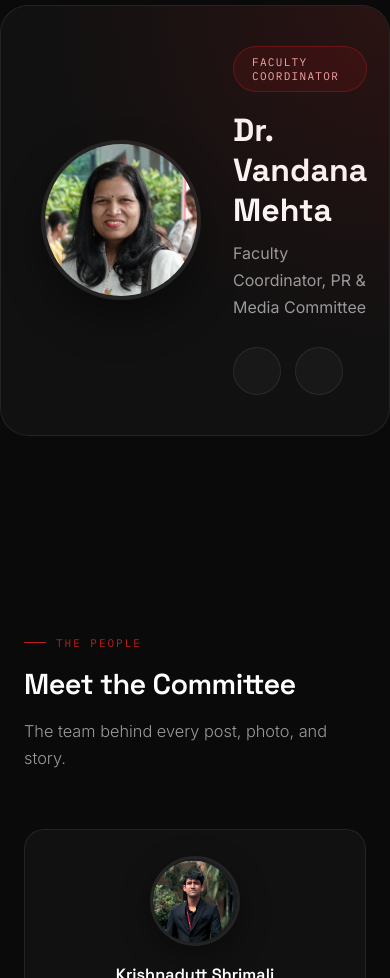
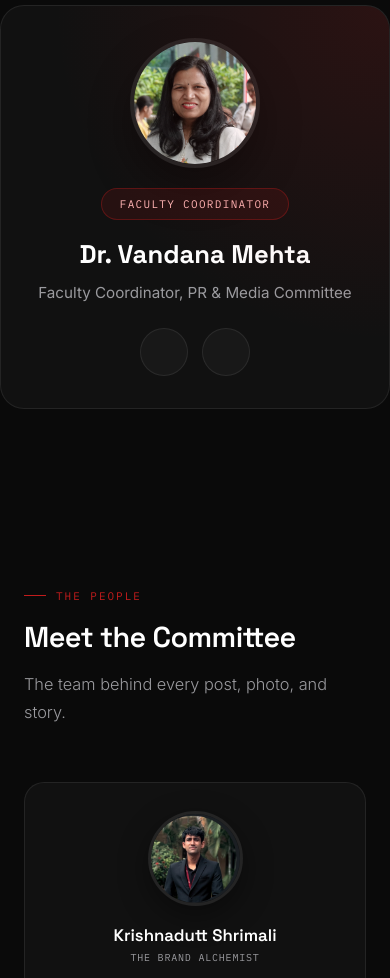
Before and after one commit to trexiznub/siib-prmc, a plain HTML site: page index.html in a window 390 px wide. Shown: the part 6650-7628 px from the top of the page. Drawn offline with Linux system fonts and the light colour scheme.

Commit message:
Added PRMC favicon and mobile responsiveness fixes

```diff
--- a/index.html
+++ b/index.html
@@ -4,6 +4,7 @@
 <meta charset="UTF-8">
 <meta name="viewport" content="width=device-width, initial-scale=1.0, viewport-fit=cover">
 <title>PR & Media Committee — SIIB</title>
+<link rel="icon" type="image/png" href="assets/favicon.png">
 <meta name="description" content="The official digital hub of the Public Relations & Media Committee, Symbiosis Institute of International Business. Connecting stories. Building communities. Shaping the SIIB experience.">
 <meta name="theme-color" content="#0A0A0A">
 <link rel="preconnect" href="https://fonts.googleapis.com">
@@ -468,6 +469,86 @@
 
     border-color:transparent;
 }
+
+/* ---------- Mobile Responsive Fixes ---------- */
+
+@media(max-width:560px){
+
+  /* Committee cards */
+  .committee-grid{
+    grid-template-columns:1fr;
+    gap:18px;
+    width:100%;
+  }
+
+  .m-card{
+    padding:28px 20px;
+    border-radius:20px;
+  }
+
+  .m-avatar{
+    width:95px;
+    height:95px;
+  }
+
+  .m-name{
+    font-size:1.05rem;
+  }
+
+  .m-role{
+    font-size:10px;
+    line-height:1.6;
+    max-width:250px;
+    margin-left:auto;
+    margin-right:auto;
+  }
+
+  .m-links a{
+    width:38px;
+    height:38px;
+  }
+
+
+  /* Faculty Coordinator Card */
+
+  .faculty-card{
+    width:100%;
+    max-width:100%;
+    margin:0 auto 50px;
+
+    padding:32px 20px;
+
+    display:flex;
+    flex-direction:column;
+    align-items:center;
+    text-align:center;
+
+    gap:20px;
+
+    border-radius:24px;
+  }
+
+
+  .faculty-avatar{
+    width:130px;
+    height:130px;
+  }
+
+
+  .faculty-info h3{
+    font-size:1.6rem;
+  }
+
+
+  .faculty-info p{
+    font-size:.95rem;
+  }
+
+
+  .faculty-links{
+    justify-content:center;
+    margin-top:20px;
+  }
 
 }
   /* ---------- contact ---------- */
```
Also changed, not shown: assets/favicon.webp (added).
